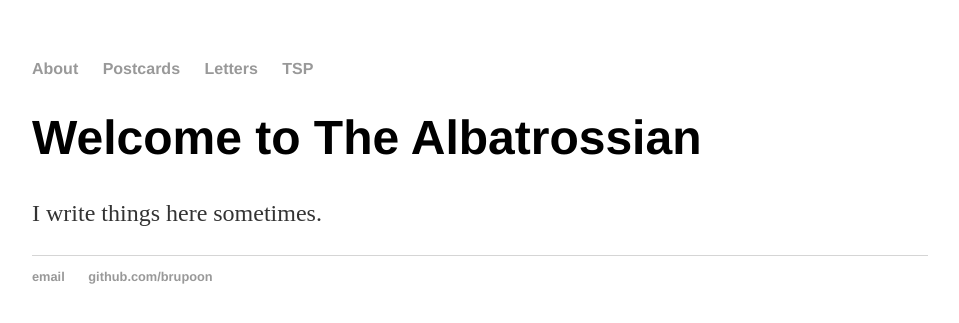
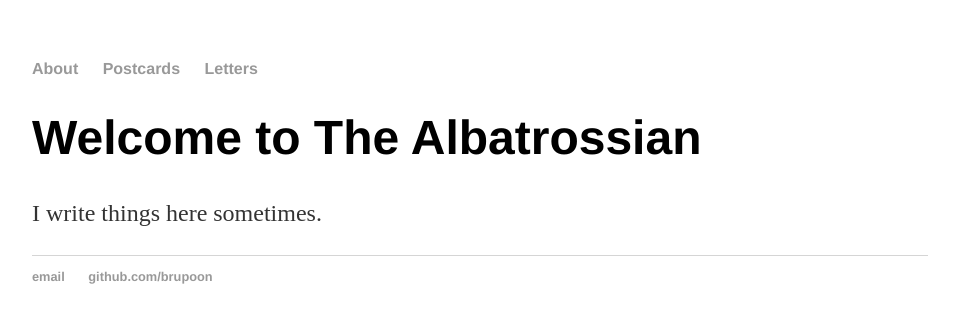
Before and after one commit to brunston/albatrossianweb, a Jekyll site: the page built from index.html, in a window 1280 px wide. Shown: the top 323 px of the page, without its empty margins (160-1119 px from the left). Built offline with Jekyll 4.4.1, drawn with Linux system fonts in a browser that asks for light colours.

Commit message:
Update default.html

```diff
--- a/_layouts/default.html
+++ b/_layouts/default.html
@@ -11,7 +11,7 @@
     		    <li><a href="/">About</a></li>
         		<li><a href="/postcards">Postcards</a></li>
 	        	<li><a href="/letters">Letters</a></li>
-        		<li><a href="/tsp">TSP</a></li>
+        		<!-- <li><a href="/tsp">TSP</a></li> -->
     		</ul>
 		</nav>
 		<div class="container">
```
